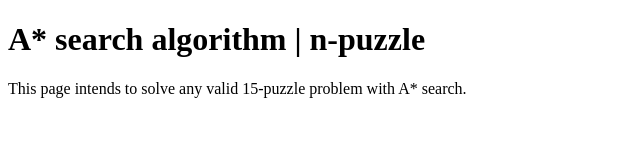
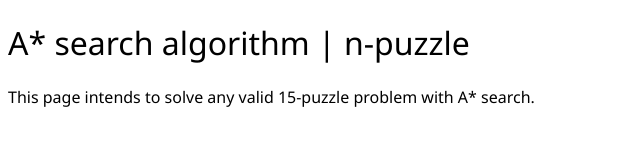
Before and after one commit to arcamp0130/n-puzzle, a website with bundled scripts: page public/index.html in a window 1280 px wide. Shown: the whole page, without its empty margins (0-640 px from the left). Built offline with nearby package versions, Linux system fonts and the light colour scheme.

Commit message:
feat: using Noto Sans, importing from Google Fonts

```diff
--- a/public/index.html
+++ b/public/index.html
@@ -1,10 +1,15 @@
 <!DOCTYPE html>
-<html lang="en">
+<html lang="es">
+
 <head>
     <meta charset="UTF-8">
     <meta name="viewport" content="width=device-width, initial-scale=1.0">
+    <link rel="preconnect" href="https://fonts.googleapis.com">
+    <link rel="preconnect" href="https://fonts.gstatic.com" crossorigin>
+    <link href="https://fonts.googleapis.com/css2?family=Noto+Sans:ital@0;1&display=swap" rel="stylesheet">
     <title>A* search algorithm</title>
 </head>
+
 <body>
     <header>
         <h1>A* search algorithm | n-puzzle </h1>
@@ -14,4 +19,5 @@
     </main>
 </body>
 <script type="module" src="./ts/main.ts"></script>
+
 </html>
--- a/src/sass/styles.scss
+++ b/src/sass/styles.scss
@@ -0,0 +1,10 @@
+$font-family: "Noto Sans", sans-serif;
+
+* {
+    font-family: $font-family;
+    font-optical-sizing: auto;
+    font-weight: 400;
+    font-style: normal;
+    font-variation-settings:
+        "wdth" 100;
+}
```
